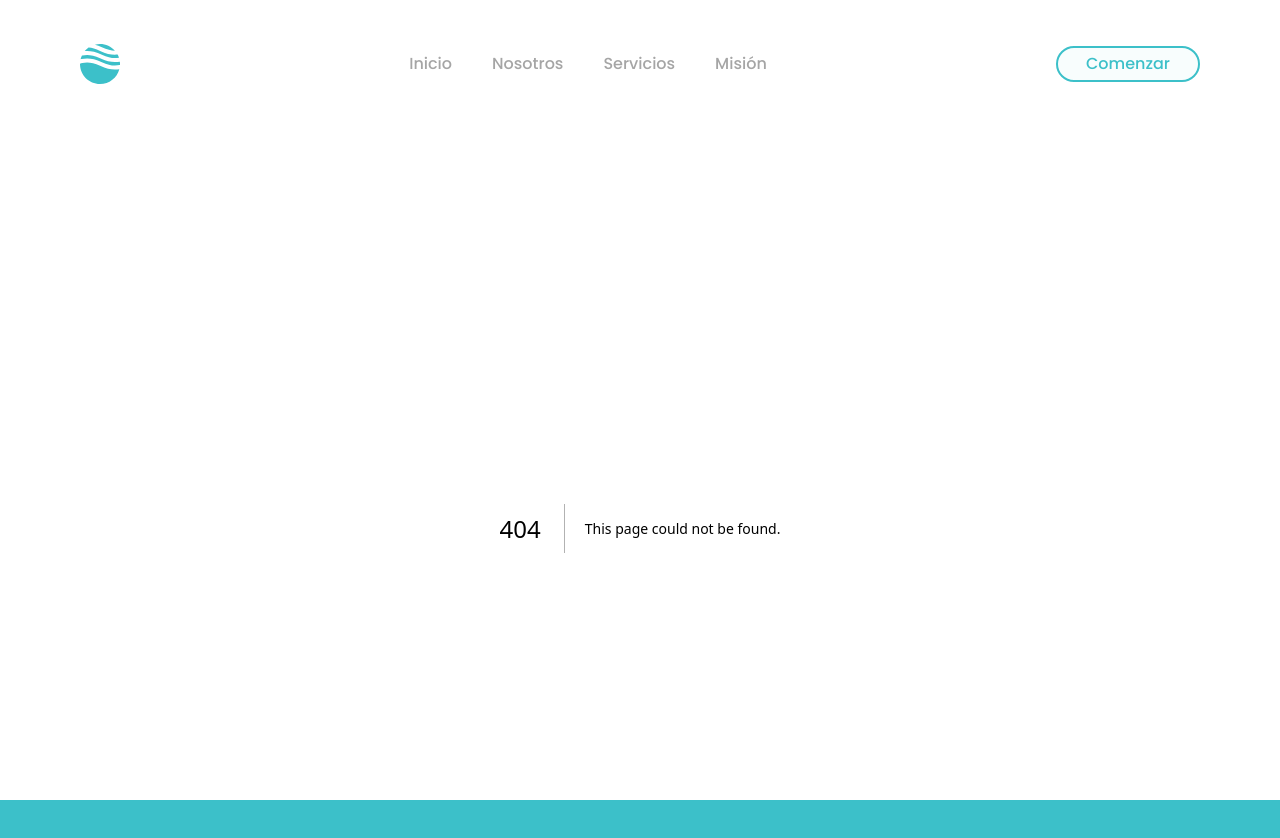
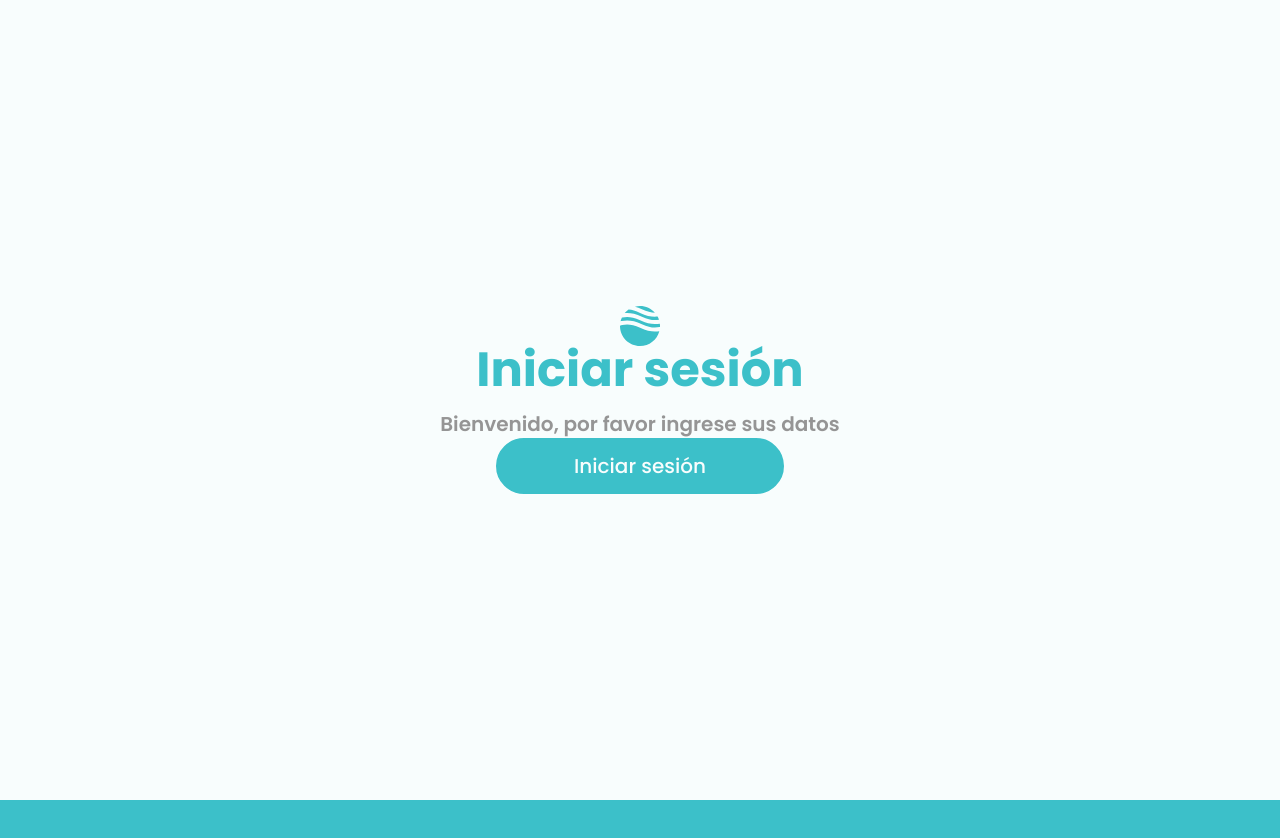
Before and after one commit to IsaiGonzalez08/AquaQA-v2, a Next.js app: page /auth/login in a window 1280 px wide. Before the commit this address had no page. Shown: the top 838 px of the page. After the commit the page ends 800 px from the top, so only its background shows below. Built offline with nearby package versions, Linux system fonts and the light colour scheme.

Commit message:
[UPDATE] Login page route

```diff
--- /dev/null
+++ b/app/auth/login/page.tsx
@@ -0,0 +1,24 @@
+"use client";
+
+import AquaQAButton from "../../components/AquaQAButton";
+
+export default function Login() {
+  return (
+    <div className="flex h-dvh w-full flex-col items-center justify-center">
+      <img className="h-10 w-10" src="/aquaQA.svg" alt="Logo" />
+      <div className="flex flex-col items-center">
+        <h1 className="text-primary text-center text-5xl font-bold">Iniciar sesión</h1>
+        <h3 className="mt-4 text-center text-xl font-semibold text-gray-200">
+          Bienvenido, por favor ingrese sus datos
+        </h3>
+        <AquaQAButton
+          variant="primary"
+          text="Iniciar sesión"
+          iconSize={40}
+          className="h-14 w-72 text-xl"
+          onClick={() => console.log("login")}
+        />
+      </div>
+    </div>
+  );
+}
--- a/app/components/Footer.tsx
+++ b/app/components/Footer.tsx
@@ -6,7 +6,7 @@ export function Footer() {
 
   const pathName = usePathname();
 
-  if (pathName === "/login") {
+  if (pathName === "/auth/login") {
     return null;
   }
 
--- a/app/components/Header.tsx
+++ b/app/components/Header.tsx
@@ -9,7 +9,7 @@ export function Header() {
   const router = useRouter();
   const pathName = usePathname();
 
-  if (pathName === "/login") {
+  if (pathName === "/auth/login") {
     return null;
   }
 
@@ -30,18 +30,18 @@ export function Header() {
   return (
     <header className="mx-auto flex h-32 w-full max-w-[2000px] items-center justify-between px-20">
       <Image src="/aquaQA.svg" alt="Logo" width={40} height={40} />
-      <div className="text-text flex flex-row gap-10 font-medium">
+      <nav className="text-text flex flex-row gap-10 font-medium">
         <Link href="/">Inicio</Link>
         <Link href="#about-us" onClick={(e) => handleSmoothScroll(e, 'about-us')}>Nosotros</Link>
         <Link href="#services" onClick={(e) => handleSmoothScroll(e, 'services')}>Servicios</Link>
         <Link href="#mission" onClick={(e) => handleSmoothScroll(e, 'mission')}>Misión</Link>
-      </div>
+      </nav>
       <AquaQAButton
         variant="secondary"
         text="Comenzar"
         iconSize={40}
         className="w-36 h-9 text-base"
-        onClick={() => handleClick("/login")}
+        onClick={() => handleClick("/auth/login")}
       />
     </header>
   );
--- /dev/null
+++ b/app/landing/+page.tsx
@@ -0,0 +1,17 @@
+import { AboutUs } from "./components/AboutUs";
+import { InitSection } from "./components/InitSection";
+import { Mission } from "./components/Mission";
+import { Services } from "./components/Services";
+import { InitCard } from "./components/InitCard";
+
+export default function LandingPage() {
+  return (
+    <div className="flex flex-col">
+      <InitSection />
+      <InitCard />
+      <AboutUs />
+      <Services />
+      <Mission />
+    </div>
+  );
+}
--- a/app/components/InitSection.tsx
+++ b/app/landing/components/InitSection.tsx
@@ -1,7 +1,7 @@
 "use client";
 
 import { motion } from "framer-motion";
-import AquaQAButton from "./AquaQAButton";
+import AquaQAButton from "../../components/AquaQAButton";
 
 export function InitSection() {
   let dividerInfo = [
--- a/app/components/Services.tsx
+++ b/app/landing/components/Services.tsx
@@ -1,5 +1,5 @@
 "use client";
-import { ServicesCard } from "./ServicesCard";
+import { ServicesCard } from "../../components/ServicesCard";
 
 import { motion } from "framer-motion";
 
--- a/app/layout.tsx
+++ b/app/layout.tsx
@@ -2,7 +2,7 @@ import { Poppins } from "next/font/google";
 import { Header } from "./components/Header";
 import { Footer } from "./components/Footer";
 import "./globals.css";
-import type { Metadata } from "next";
+import type { Metadata, Viewport } from "next";
 
 const poppins = Poppins({
   subsets: ["latin"],
@@ -12,9 +12,20 @@ const poppins = Poppins({
 export const metadata: Metadata = {
   title: "AquaQA",
   description: "Agencia de calidad del agua",
+  openGraph: {
+    title: "AquaQA",
+    description: "Agencia de calidad del agua",
+  },
   icons: {
     icon: "/aquaQA.svg",
   },
+};
+
+export const viewport: Viewport = {
+  width: "device-width",
+  initialScale: 1,
+  maximumScale: 1,
+  userScalable: false,
 };
 
 export default function RootLayout({
@@ -24,9 +35,9 @@ export default function RootLayout({
 }>) {
   return (
     <html lang="en">
-      <body className={poppins.className}>
+      <body className={`${poppins.className} flex min-h-screen flex-col`}>
         <Header />
-        <main className="mx-auto max-w-[2000px]">{children}</main>
+        <main className="mx-auto w-full max-w-[2000px] grow">{children}</main>
         <Footer />
       </body>
     </html>
--- a/app/login/page.tsx
+++ /dev/null
@@ -1,32 +0,0 @@
-"use client";
-
-import AquaQAButton from "../components/AquaQAButton";
-
-export default function Login() {
-  return (
-    <div className="flex h-full w-full flex-row">
-      <div className="flex w-1/2 flex-col p-10">
-        <div className="flex flex-row items-center gap-3.5">
-          <img className="h-10 w-10" src="/aquaQA.svg" alt="Logo" />
-          <h2 className="text-primary text-4xl font-bold">AquaQA</h2>
-        </div>
-        <div className="flex flex-col items-center">
-          <h1 className="text-primary text-center text-5xl font-bold">Iniciar sesión</h1>
-          <h3 className="mt-4 text-center text-xl font-semibold text-gray-200">
-            Bienvenido, por favor ingrese sus datos
-          </h3>
-          <AquaQAButton
-            variant="primary"
-            text="Iniciar sesión"
-            iconSize={40}
-            className="w-72 h-14 text-xl"
-            onClick={() => console.log("login")}
-          />
-        </div>
-      </div>
-      <div className="flex w-1/2 flex-col">
-        <img className="object-fill" src="/images/bg-login.png" alt="bg-login" />
-      </div>
-    </div>
-  );
-}
--- a/app/page.tsx
+++ b/app/page.tsx
@@ -1,17 +1,5 @@
-import { InitSection } from "./components/InitSection";
-import { InitCard } from "./components/InitCard";
-import { AboutUs } from "./components/AboutUs";
-import { Services } from "./components/Services";
-import { Mission } from "./components/Mission";
+import LandingPage from "./landing/+page";
 
 export default function Home() {
-  return (
-    <div className="flex flex-col">
-      <InitSection />
-      <InitCard />
-      <AboutUs />
-      <Services />
-      <Mission />
-    </div>
-  );
+  return <LandingPage />;
 }
```
Also changed, not shown: app/landing/components/AboutUs.tsx (renamed from app/components/AboutUs.tsx), app/landing/components/InitCard.tsx (renamed from app/components/InitCard.tsx), app/landing/components/Mission.tsx (renamed from app/components/Mission.tsx).
